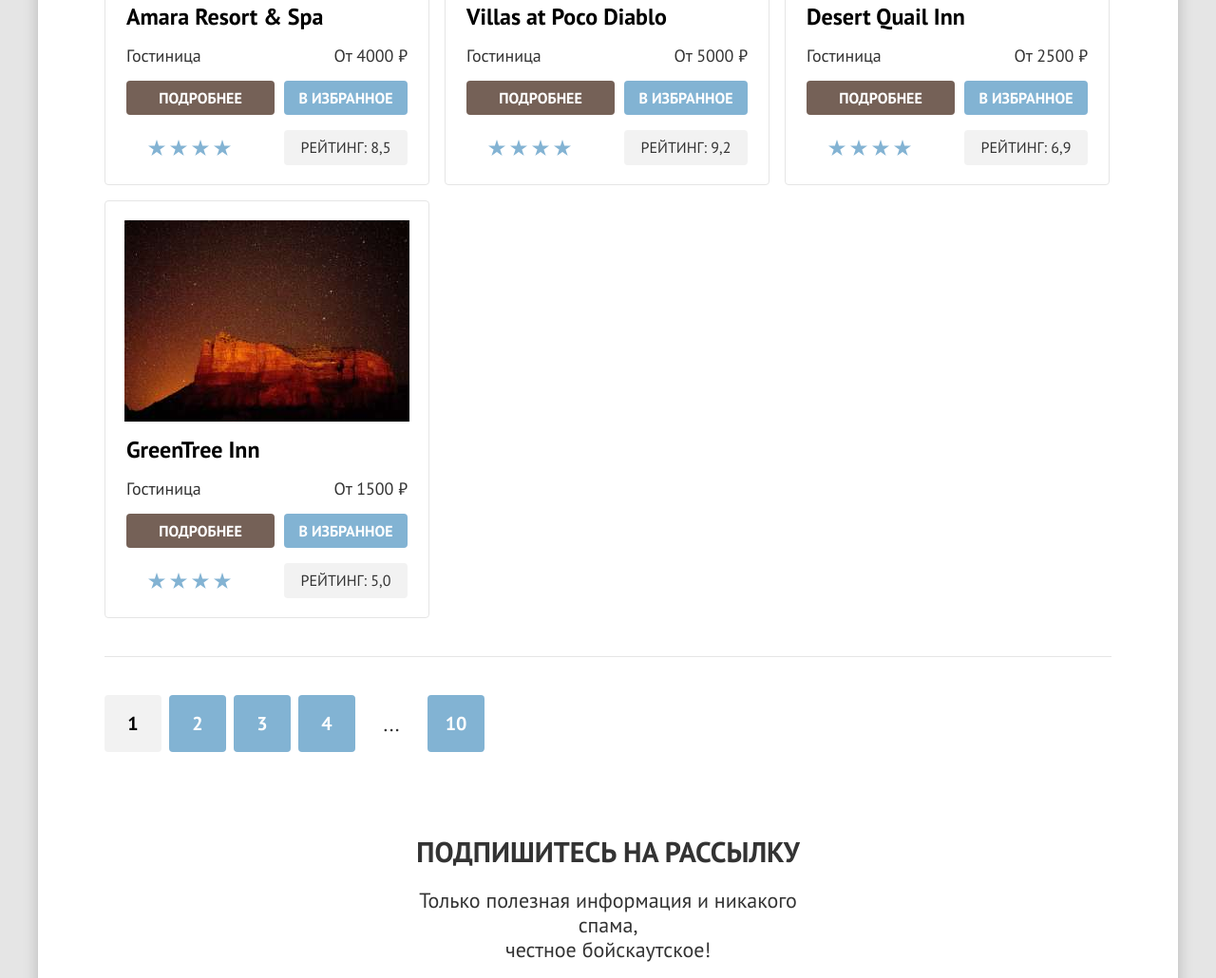
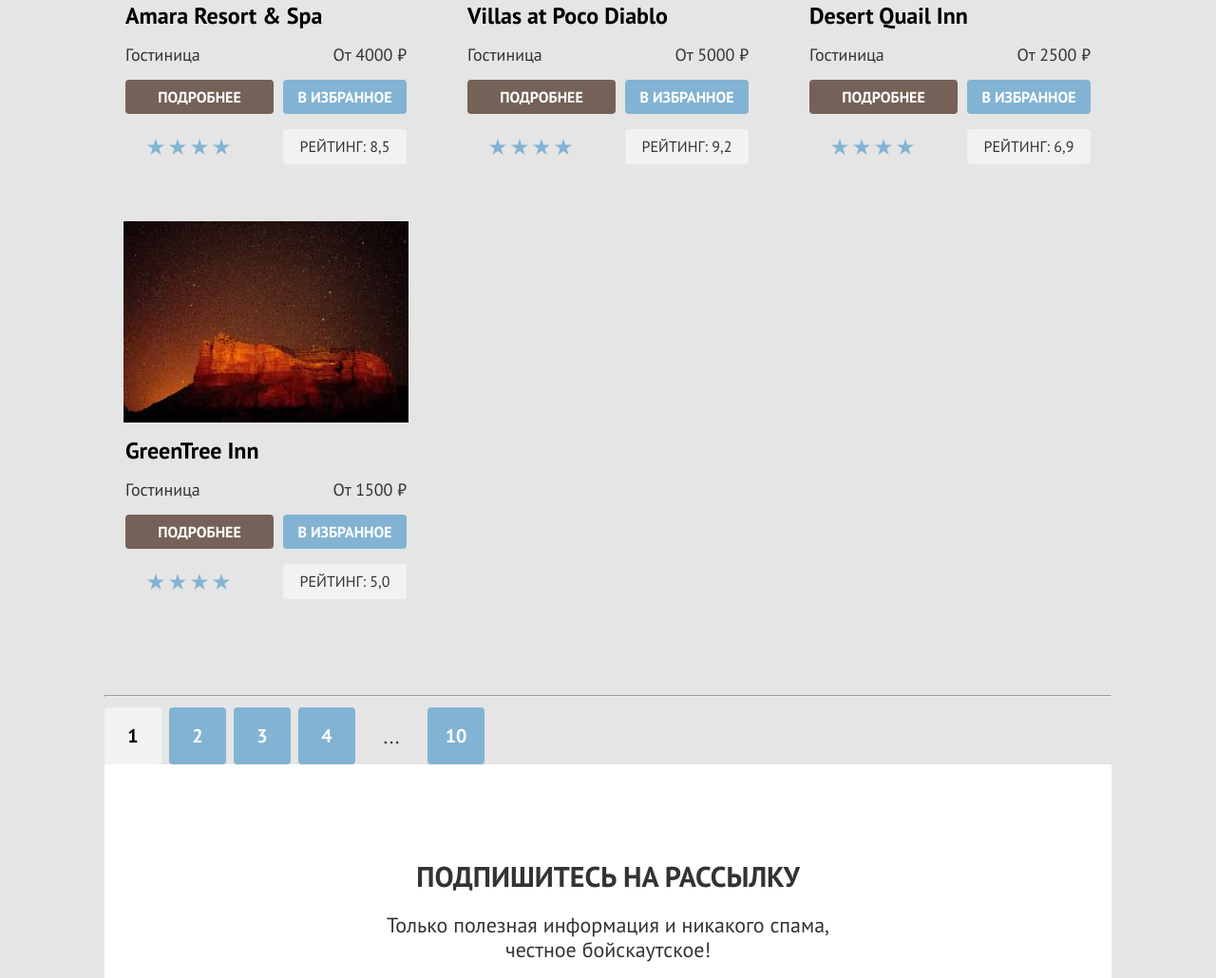
Before and after one commit to irodnik/1291243-sedona-3, a plain HTML site: page catalog.html in a window 1280 px wide. Shown: the part 922-1952 px from the top of the page at 95% size. Drawn offline with Linux system fonts and the light colour scheme; files whose address does not match are found by name.

Commit message:
Добавляет корр. в 5.23. Сетки страниц на флексах

```diff
--- a/styles/styles.css
+++ b/styles/styles.css
@@ -20,25 +20,29 @@ html {
 }
 
 body {
-  margin: 0 auto;
-  display: flex;
-  flex-direction: column;
-  min-height: 100%;
+  height: 100%;
   width: 1200px;
-  background-color: #ffffff;
-  box-shadow: 0 0 15px rgba(0, 0, 0, 0.2);
   font-family: "PT Sans", sans-serif;
   font-size: 22px;
   line-height: 26px;
   color: #333333;
+  margin: 0 auto;
+/*
+  outline: 5px solid rgba (255, 99, 78, 0.5);
+  outline-offset: -5px;
+*/
+}
+
+.container {
+  display: flex;
+  flex-direction: column;
+  height: 100%;
+  background-color: #ffffff;
+  box-shadow: 0 0 15px rgba(0, 0, 0, 0.2);
 }
 
 .main-container {
   flex-grow: 1;
-}
-
-.page-container {
-  width: 1200px;
 }
 
 .navigation {
@@ -64,15 +68,18 @@ body {
 
 .navigation-list {
   display: flex;
-  gap: 16px;
   max-width: 468px;
   padding: 0;
   list-style: none;
+  margin: -4px 0 0 0;
+}
+
+.nav-list-link {
+  margin-right: 32px;
 }
 
 .navigation-user {
   display: flex;
-  gap: 12px;
   max-width: 368px;
   list-style: none;
   padding: 0;
@@ -109,6 +116,10 @@ body {
   background-color: #ffffff;
   text-decoration: none;
   text-transform: none;
+}
+
+.navigation-link-user:not(.desired-icon) {
+  margin-right: 24px;
 }
 
 .favorite-number {
@@ -581,30 +592,27 @@ body {
   cursor: pointer;
 }
 
-.devider {
-  border: none;
-  height: 1px;
-  background-color: #e5e5e5;
-  margin-bottom: 40px;
-  padding: 0;
-}
-
 .pagination {
   display: flex;
+  flex-wrap: wrap;
   flex-direction: row;
-  justify-content: flex-start;
   align-items: center;
   list-style: none;
   gap: 8px;
   padding: 0;
-  margin: 0 auto;
+  margin: 0;
 }
 
-.pagination-item a {
+.pagination-link {
+  background-color: #82b3d3;
+  color: #ffffff;
+  font-size: 20px;
+  font-weight: 700;
+  line-height: 36px;
+  min-width: 40px;
+  height: 40px;
+  padding: 10px;
   display: grid;
-  width: 60px;
-  height: 60px;
-  margin: 0;
   border-radius: 4px;
   text-decoration: none;
   place-items: center;
@@ -617,14 +625,6 @@ body {
   background-color: none;
   text-decoration: none;
   place-items: center;
-}
-
-.pagination-link {
-  background-color: #82b3d3;
-  color: #ffffff;
-  font-size: 20px;
-  font-weight: 700;
-  line-height: 36px;
 }
 
 .link-current {
@@ -697,7 +697,7 @@ body {
 }
 
 .subscription-description {
-  padding: 0 330px;
+  padding: 0 200px;
   margin: 0;
   margin-bottom: 54px;
 }
@@ -829,6 +829,7 @@ body {
   justify-content: space-between;
   flex-direction: row;
   align-items: center;
+  gap: 70px;
   margin: 0 auto;
 }
 
@@ -838,8 +839,8 @@ body {
   font-weight: 700;
   text-transform: uppercase;
   line-height: 36px;
+  min-width: 500px;
   margin: 0;
-  margin-right: 100px;
 }
 
 .select-control {
@@ -861,15 +862,17 @@ body {
   background-repeat: no-repeat;
   background-position: right 20px center;
   cursor: pointer;
+  margin-left: auto;
 }
 
 .sort-result-list {
   display: flex;
   justify-content: flex-start;
   flex-direction: row;
+  width: 160px;
+  flex-shrink: 0;
   gap: 8px;
   padding: 0;
-  margin-left: auto;
 }
 
 .sort-item {
@@ -881,6 +884,10 @@ body {
   display: flex;
   justify-content: center;
   align-items: center;
+}
+
+.sort-current {
+  border: 2px solid #000000;
 }
 
 .sort-table {
@@ -910,21 +917,18 @@ body {
   background-repeat: no-repeat;
 }
 
-.product {
-  padding: 0;
-  margin: 0 auto;
-}
-
 .product-list {
   display: flex;
   justify-content: flex-start;
   flex-direction: row;
-  align-items: start;
-  gap: 16px;
+  align-items: stretch;
+  gap: 20px;
   flex-wrap: wrap;
   margin: 0;
   padding: 0;
   margin-bottom: 40px;
+  padding-bottom: 40px;
+  border-bottom: 1px solid #e5e5e5;
 }
 
 .product-item {
@@ -936,11 +940,10 @@ body {
   font-weight: 400;
   line-height: 21px;
   list-style: none;
-  border: 1px solid #e5e5e5;
+  outline: 1px solid #e5e5e5;
   border-radius: 4px;
   width: 300px;
-  height: 418px;
-  padding: 20px 20px 0 20px;
+  padding: 20px;
   margin: 0;
 }
 
```
